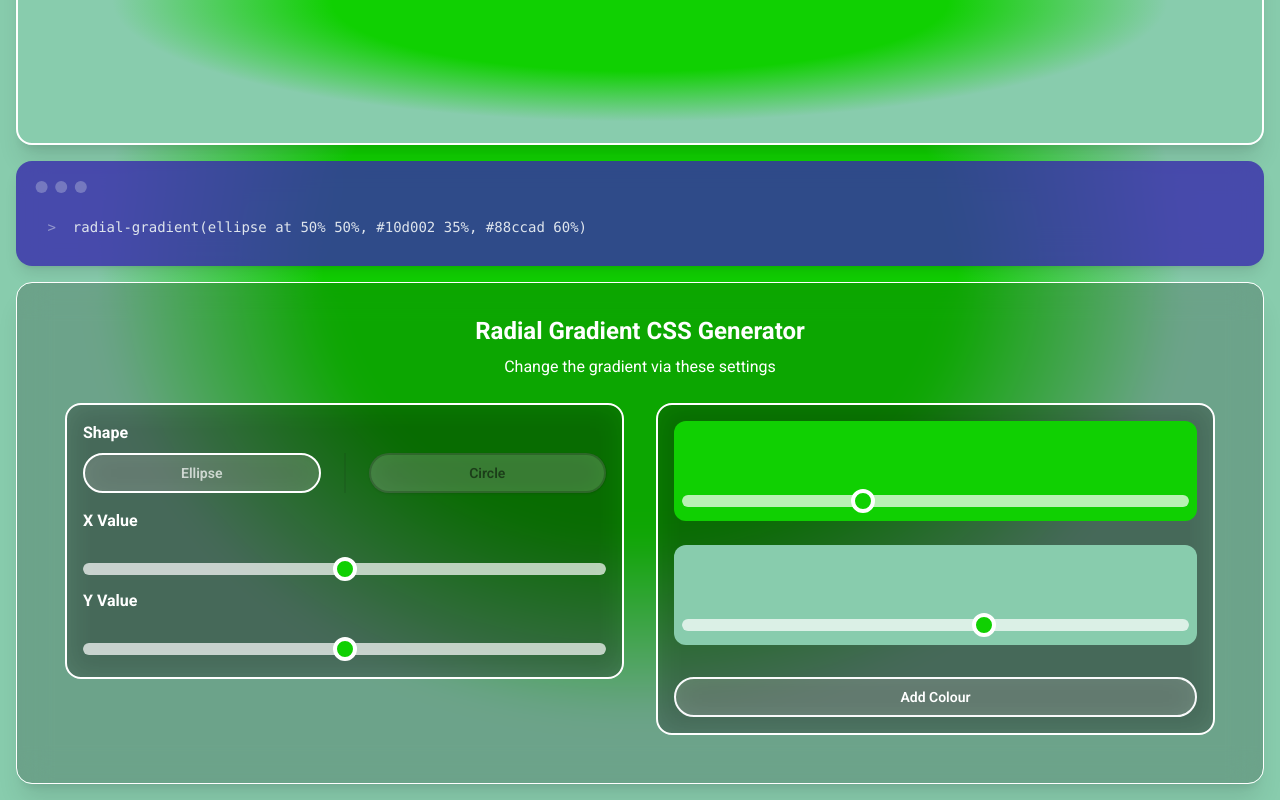
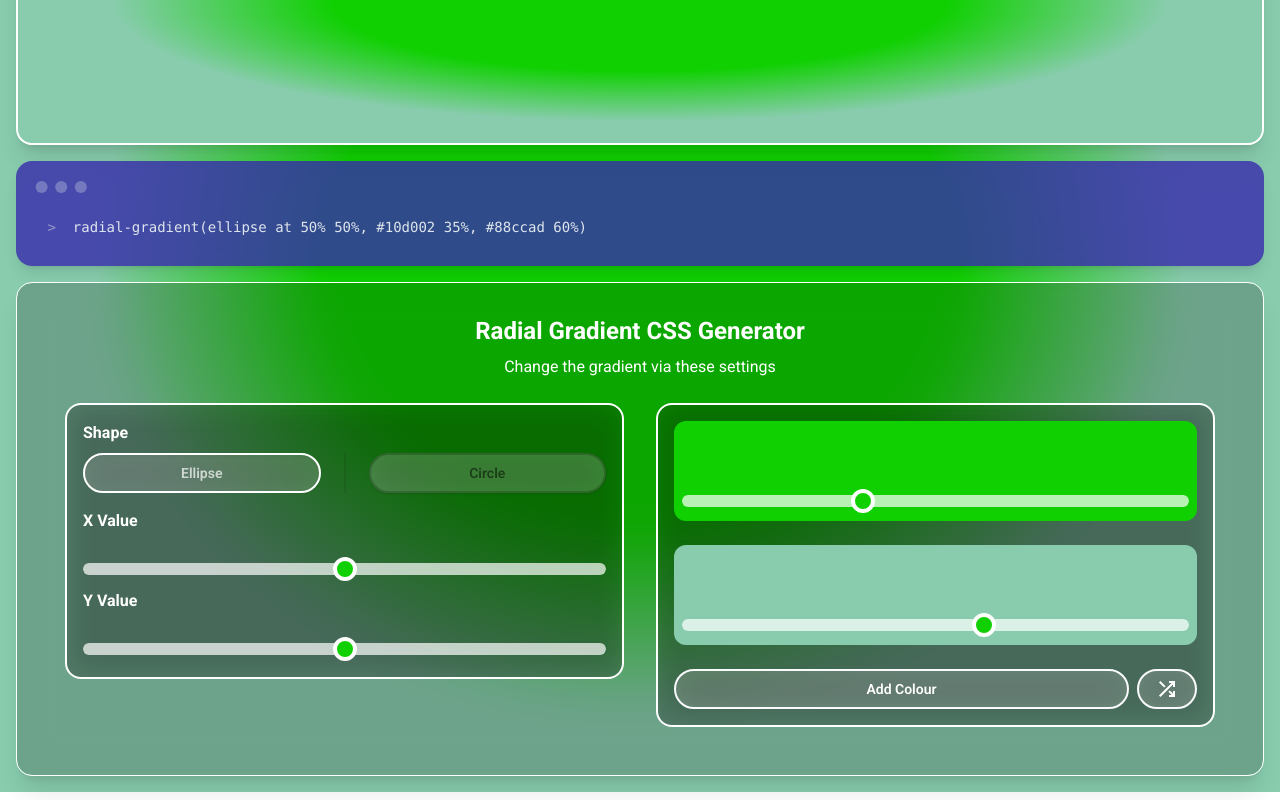
Before and after one commit to jonathancklee1/radial-gradient-generator, a React (Vite) app: page / in a window 1280 px wide. Shown: the part 267-1067 px from the top of the page. Built offline with nearby package versions, Linux system fonts and the light colour scheme.

Commit message:
Added randomize colour func

```diff
--- /dev/null
+++ b/src/assets/Shuffle.tsx
@@ -0,0 +1,13 @@
+export function Shuffle() {
+    return (
+        <svg
+            xmlns="http://www.w3.org/2000/svg"
+            viewBox="0 0 24 24"
+            width="24"
+            height="24"
+            fill="#FFFFFF"
+        >
+            <path d="M14 20v-2h2.6l-3.175-3.175L14.85 13.4L18 16.55V14h2v6zm-8.6 0L4 18.6L16.6 6H14V4h6v6h-2V7.4zm3.775-9.425L4 5.4L5.4 4l5.175 5.175z" />
+        </svg>
+    );
+}
--- a/src/components/ControlsBlock.tsx
+++ b/src/components/ControlsBlock.tsx
@@ -1,10 +1,11 @@
+import { Shuffle } from '../assets/Shuffle';
 import useGradientStore from '../store/GradientStore';
 import ButtonToggle from './ButtonToggle';
 import ColourBlock from './ColourBlock';
 import Slider from './Slider';
 
 export default function ControlsBlock() {
-    const { gradient, setX, setY, addColour } = useGradientStore();
+    const { gradient, setX, setY, addColour, shuffleColours } = useGradientStore();
     return (
         <div className="glass-dark mx-auto flex w-full flex-col gap-2 rounded-2xl border border-white bg-clip-padding pt-4 text-center shadow-xl md:p-8">
             <h2 className="font-roboto text-2xl font-bold">Radial Gradient CSS Generator</h2>
@@ -26,9 +27,19 @@ export default function ControlsBlock() {
                             index={index}
                         />
                     ))}
-                    <button className="btn glass-light mt-2" onClick={() => addColour()}>
-                        Add Colour
-                    </button>
+                    <div className="flex items-center justify-between gap-2">
+                        <button className="btn glass-light flex-1" onClick={() => addColour()}>
+                            Add Colour
+                        </button>
+                        <div className="tooltip" data-tip="Randomise Colours">
+                            <button
+                                className="btn glass-light w-fit text-white"
+                                onClick={shuffleColours}
+                            >
+                                <Shuffle />
+                            </button>
+                        </div>
+                    </div>
                 </div>
             </div>
         </div>
--- a/src/store/GradientStore.ts
+++ b/src/store/GradientStore.ts
@@ -19,6 +19,7 @@ interface GradientStore {
     removeColour: (index: number) => void;
     getCssString: () => string;
     changeColourHex: (hex: string, index: number) => void;
+    shuffleColours?: () => void;
 }
 
 const useGradientStore = create<GradientStore>((set) => ({
@@ -111,5 +112,17 @@ const useGradientStore = create<GradientStore>((set) => ({
                 },
             };
         }),
+    shuffleColours: () =>
+        set((state) => {
+            const newColours = state.gradient.colours.map((colour) => {
+                return { hex: getRandomHex(), pos: colour.pos };
+            });
+            return {
+                gradient: {
+                    ...state.gradient,
+                    colours: newColours,
+                },
+            };
+        }),
 }));
 export default useGradientStore;
```
